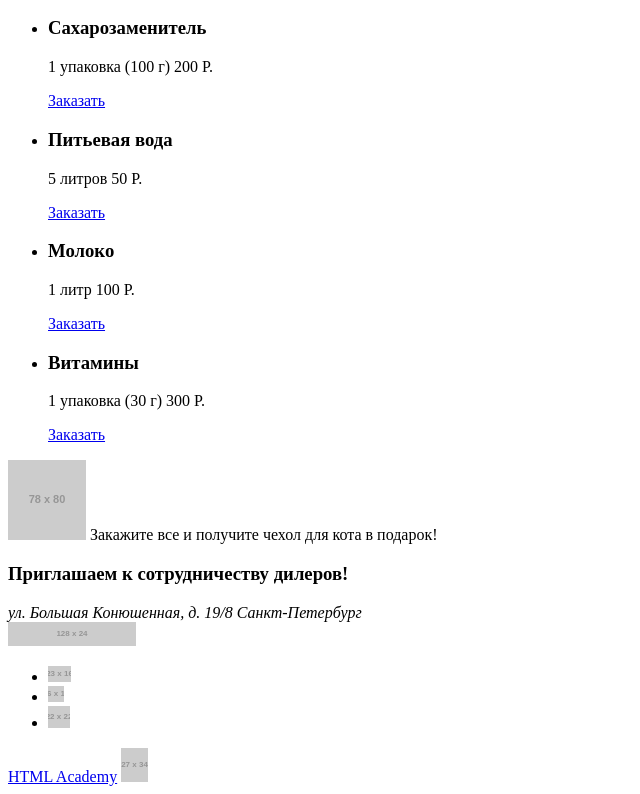
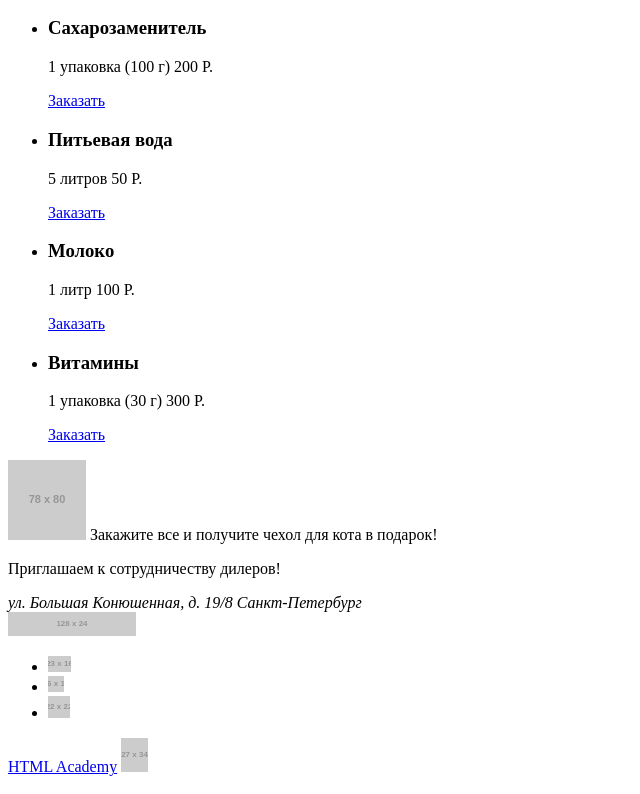
Before and after one commit to volumeskies/1546971-cat-energy-20, a website: page source/catalog.html in a window 1280 px wide. Shown: the part 2518-3312 px from the top of the page, without its empty margins (0-640 px from the left). Drawn offline with Linux system fonts and the light colour scheme; placeholder pictures from the web are drawn by us.

Commit message:
Исправляет тег подписи к секции с картой

```diff
--- a/source/catalog.html
+++ b/source/catalog.html
@@ -344,7 +344,7 @@
     </main>
     <footer class="page-footer">
       <section class="contacts">
-        <h3 class="contacts__title">Приглашаем к сотрудничеству дилеров!</h3>
+        <p class="contacts__title">Приглашаем к сотрудничеству дилеров!</p>
         <address class="contacts__address">ул. Большая
           Конюшенная, д. 19/8
           Санкт-Петербург
```
Also changed, not shown: source/form.html (+1 -1 lines), source/index.html (+1 -1 lines).
